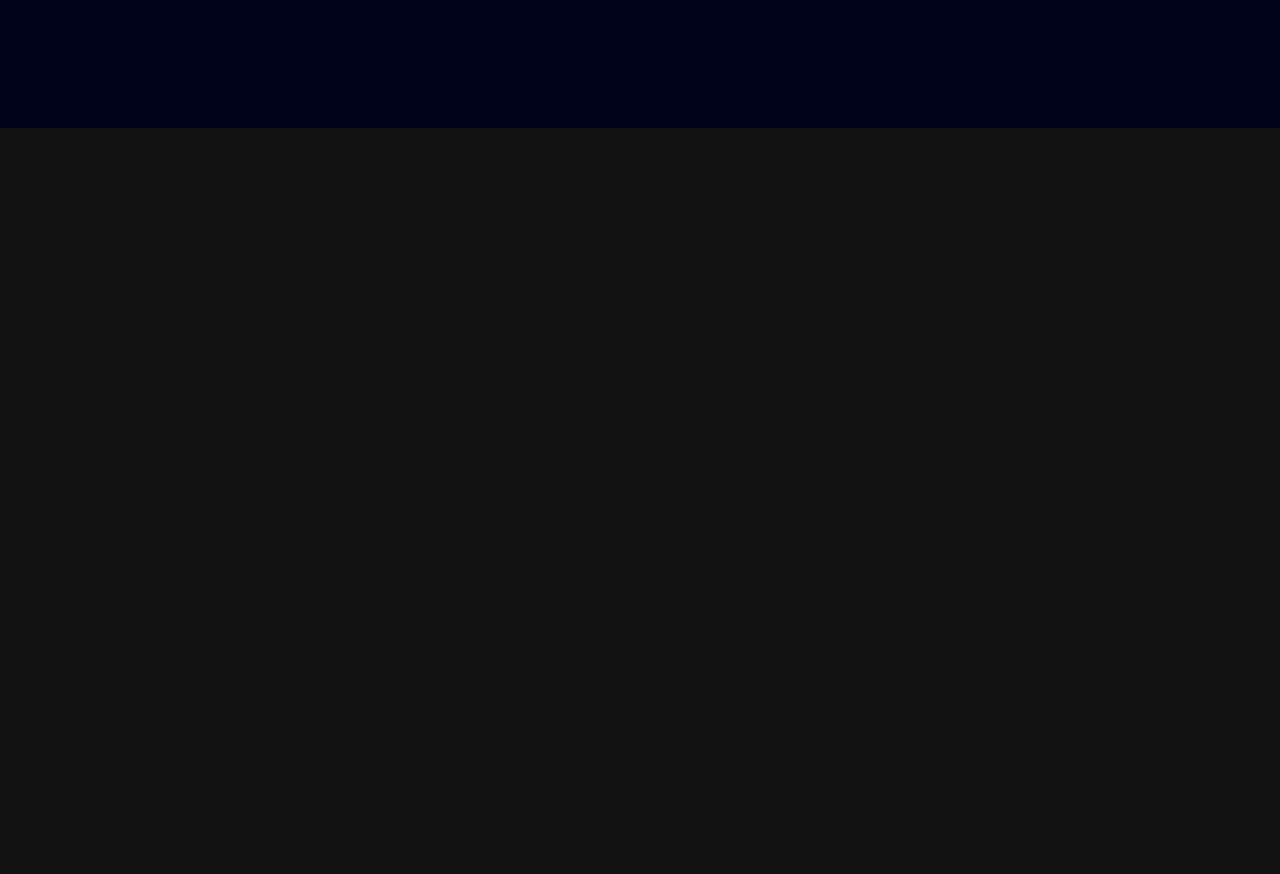
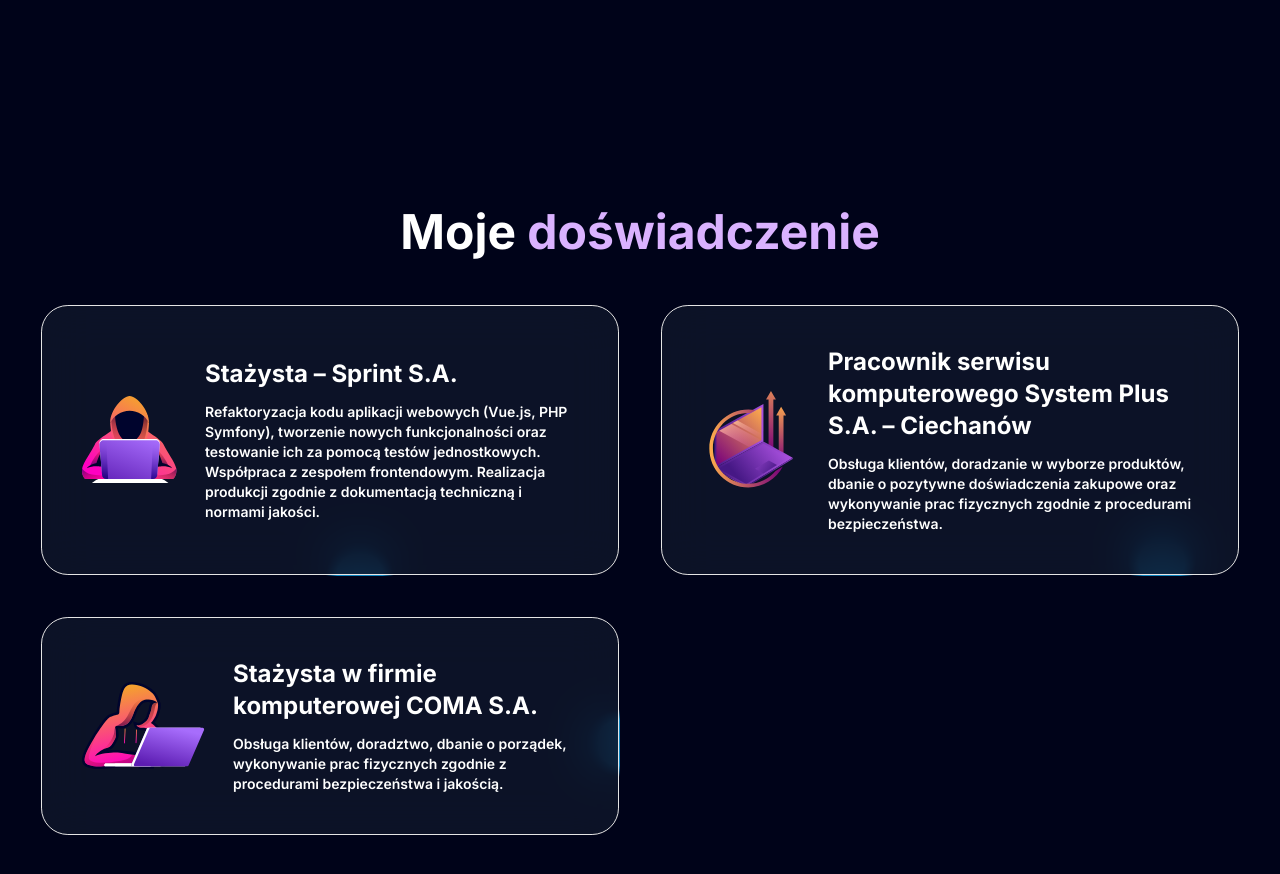
Before and after one commit to vat332/portfolio, a Next.js app: page / in a window 1280 px wide. Shown: the part 3000-3874 px from the top of the page. Before the commit the page ends 3128 px from the top, so only its background shows below. Built offline with nearby package versions, Linux system fonts and the light colour scheme.

Commit message:
Add Experience component and work experience data; update Home page to include Experience section

```diff
--- a/app/page.tsx
+++ b/app/page.tsx
@@ -1,3 +1,4 @@
+import Experience from "@/components/Experience";
 import Grid from "@/components/Grid";
 import Hero from "@/components/Hero";
 import RecentProjects from "@/components/RecentProjects";
@@ -14,6 +15,7 @@
         <Grid />
         <RecentProjects />
         <Technologies />
+        <Experience />
       </div>
     </main>
   );
--- /dev/null
+++ b/components/Experience.tsx
@@ -0,0 +1,40 @@
+import { workExperience } from "@/data";
+import { Button } from "./ui/MovingBorders";
+
+const Experience = () => {
+  return (
+    <div className="py-20" id="experience">
+      <h1 className="heading">
+        Moje <span className="text-purple-300">doświadczenie</span>
+      </h1>
+      <div className="w-full mt-12 grid lg:grid-cols-4 grid-cols-1 gap-10">
+        {workExperience.map((card) => (
+          <Button
+            key={card.id}
+            borderRadius="1.75rem"
+            duration={Math.floor(Math.random() * 10000 + 10000)}
+            className="flex-1 text-white border-neutral-200 dark:border-slate-800"
+          >
+            <div className="flex lg:flex-row flex-col lg:items-center p-3 py-6 md:p-5 lg:p-10 gap-2">
+              <img
+                src={card.thumbnail}
+                alt={card.thumbnail}
+                className="lg:w-32 md:w-20"
+              />
+              <div className="lg:ms-5">
+                <h1 className="text-start text-xl md:text-2xl font-bold">
+                  {card.title}
+                </h1>
+                <p className="text-start text-white-100 mt-3 font-semibold">
+                  {card.desc}
+                </p>
+              </div>
+            </div>
+          </Button>
+        ))}
+      </div>
+    </div>
+  );
+};
+
+export default Experience;
--- /dev/null
+++ b/components/ui/MovingBorders.tsx
@@ -0,0 +1,138 @@
+"use client";
+import { cn } from "@/utils/cn";
+import {
+  motion,
+  useAnimationFrame,
+  useMotionTemplate,
+  useMotionValue,
+  useTransform,
+} from "motion/react";
+import React, { useRef } from "react";
+
+export function Button({
+  borderRadius = "1.75rem",
+  children,
+  as: Component = "button",
+  containerClassName,
+  borderClassName,
+  duration,
+  className,
+  ...otherProps
+}: {
+  borderRadius?: string;
+  children: React.ReactNode;
+  as?: any;
+  containerClassName?: string;
+  borderClassName?: string;
+  duration?: number;
+  className?: string;
+  [key: string]: any;
+}) {
+  return (
+    <Component
+      className={cn(
+        "relative overflow-hidden bg-transparent p-[1px] text-xl md:col-span-2",
+        containerClassName
+      )}
+      style={{
+        borderRadius: borderRadius,
+      }}
+      {...otherProps}
+    >
+      <div
+        className="absolute inset-0"
+        style={{ borderRadius: `calc(${borderRadius} * 0.96)` }}
+      >
+        <MovingBorder duration={duration} rx="30%" ry="30%">
+          <div
+            className={cn(
+              "h-20 w-20 bg-[radial-gradient(#0ea5e9_40%,transparent_60%)] opacity-[0.8]",
+              borderClassName
+            )}
+          />
+        </MovingBorder>
+      </div>
+
+      <div
+        className={cn(
+          "relative flex h-full w-full items-center justify-center border border-slate-800 bg-slate-900/[0.8] text-sm text-white antialiased backdrop-blur-xl",
+          className
+        )}
+        style={{
+          borderRadius: `calc(${borderRadius} * 0.96)`,
+        }}
+      >
+        {children}
+      </div>
+    </Component>
+  );
+}
+
+export const MovingBorder = ({
+  children,
+  duration = 3000,
+  rx,
+  ry,
+  ...otherProps
+}: {
+  children: React.ReactNode;
+  duration?: number;
+  rx?: string;
+  ry?: string;
+  [key: string]: any;
+}) => {
+  const pathRef = useRef<any>();
+  const progress = useMotionValue<number>(0);
+
+  useAnimationFrame((time) => {
+    const length = pathRef.current?.getTotalLength();
+    if (length) {
+      const pxPerMillisecond = length / duration;
+      progress.set((time * pxPerMillisecond) % length);
+    }
+  });
+
+  const x = useTransform(
+    progress,
+    (val) => pathRef.current?.getPointAtLength(val).x
+  );
+  const y = useTransform(
+    progress,
+    (val) => pathRef.current?.getPointAtLength(val).y
+  );
+
+  const transform = useMotionTemplate`translateX(${x}px) translateY(${y}px) translateX(-50%) translateY(-50%)`;
+
+  return (
+    <>
+      <svg
+        xmlns="http://www.w3.org/2000/svg"
+        preserveAspectRatio="none"
+        className="absolute h-full w-full"
+        width="100%"
+        height="100%"
+        {...otherProps}
+      >
+        <rect
+          fill="none"
+          width="100%"
+          height="100%"
+          rx={rx}
+          ry={ry}
+          ref={pathRef}
+        />
+      </svg>
+      <motion.div
+        style={{
+          position: "absolute",
+          top: 0,
+          left: 0,
+          display: "inline-block",
+          transform,
+        }}
+      >
+        {children}
+      </motion.div>
+    </>
+  );
+};
--- a/data/index.ts
+++ b/data/index.ts
@@ -121,3 +121,27 @@
     title: "Biblioteka JavaScript do grafiki 3D",
   },
 ];
+
+export const workExperience = [
+  {
+    id: 1,
+    title: "Stażysta – Sprint S.A.",
+    desc: "Refaktoryzacja kodu aplikacji webowych (Vue.js, PHP Symfony), tworzenie nowych funkcjonalności oraz testowanie ich za pomocą testów jednostkowych. Współpraca z zespołem frontendowym. Realizacja produkcji zgodnie z dokumentacją techniczną i normami jakości.",
+    className: "md:col-span-2",
+    thumbnail: "/exp1.svg",
+  },
+  {
+    id: 2,
+    title: "Pracownik serwisu komputerowego System Plus S.A. – Ciechanów",
+    desc: "Obsługa klientów, doradzanie w wyborze produktów, dbanie o pozytywne doświadczenia zakupowe oraz wykonywanie prac fizycznych zgodnie z procedurami bezpieczeństwa.",
+    className: "md:col-span-2",
+    thumbnail: "/exp2.svg",
+  },
+  {
+    id: 3,
+    title: "Stażysta w firmie komputerowej COMA S.A.",
+    desc: "Obsługa klientów, doradztwo, dbanie o porządek, wykonywanie prac fizycznych zgodnie z procedurami bezpieczeństwa i jakością.",
+    className: "md:col-span-2",
+    thumbnail: "/exp4.svg",
+  },
+];
```
